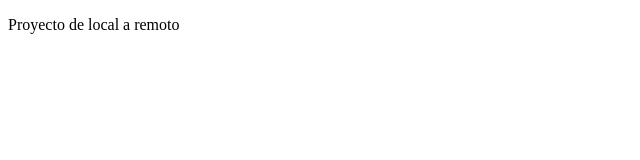
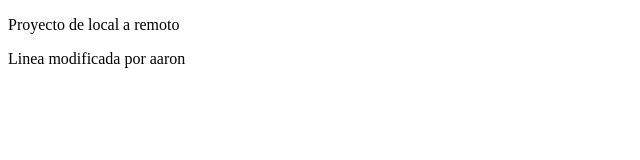
Before and after one commit to AaronGH09/proylocal-remoto-aaron-, a plain HTML site: page index.html in a window 1280 px wide. Shown: the whole page, without its empty margins (0-640 px from the left). Drawn offline with Linux system fonts and the light colour scheme.

Commit message:
Modificacion aaron

```diff
--- a/index.html
+++ b/index.html
@@ -7,5 +7,6 @@
 </head>
 <body>
     <p>Proyecto de local a remoto</p>
+    <p>Linea modificada por aaron</p>
 </body>
 </html>
```
